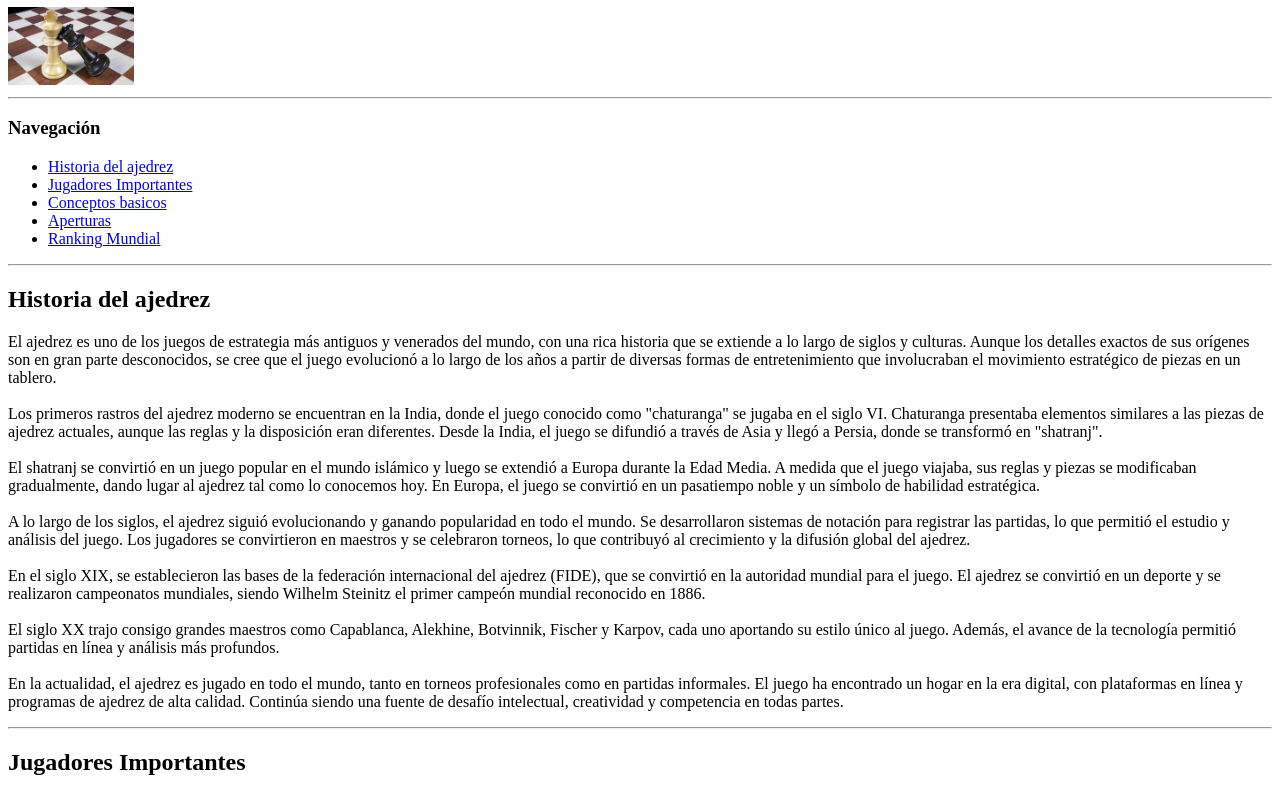
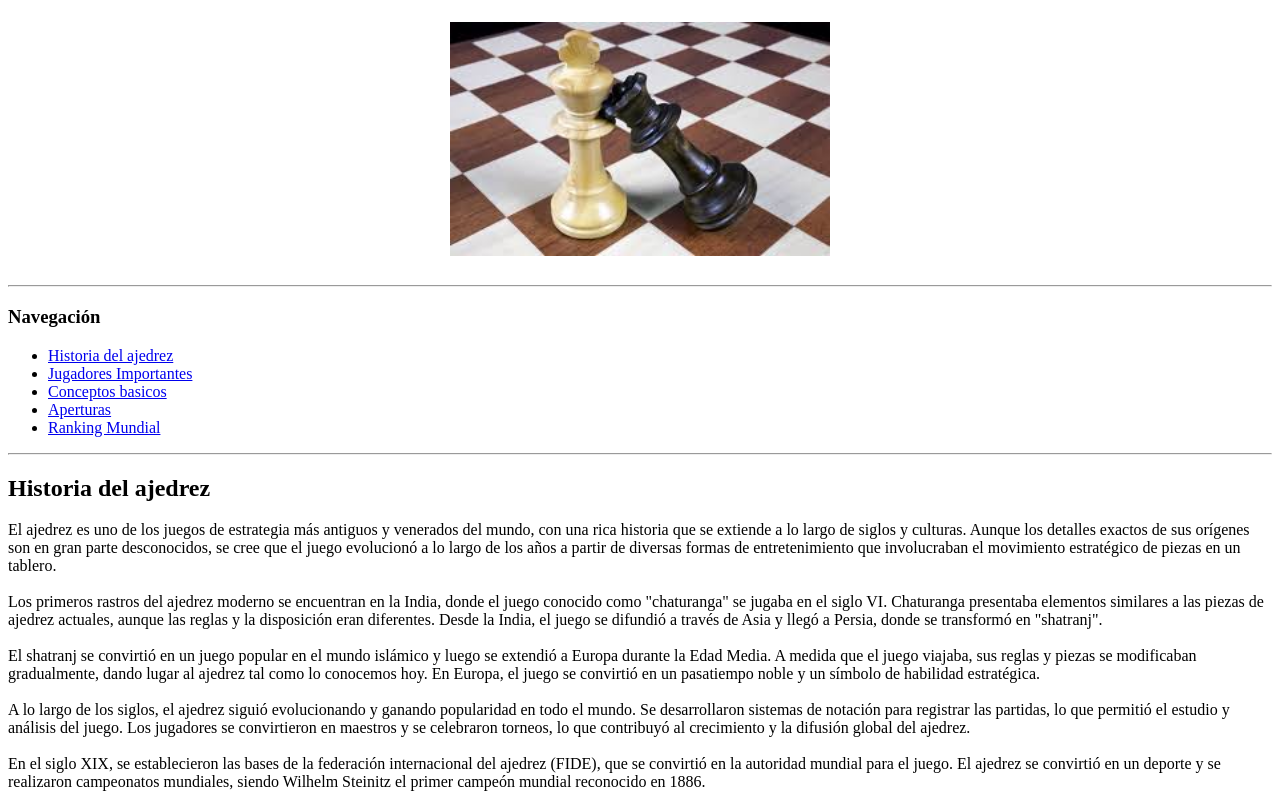
Before and after one commit to Jp3Gamer0001/Proyectoajedrez, a plain HTML site: page index.html in a window 1280 px wide. Shown: the part 73-866 px from the top of the page. Drawn offline with Linux system fonts and the light colour scheme.

Commit message:
Se centro el titulo

```diff
--- a/index.html
+++ b/index.html
@@ -16,17 +16,22 @@
   </head>
 
   <body>
-    <div id="inicio">
-      <h1>Ajedrez</h1>
-      <img
-        src="imagenes/images.jpeg"
-        alt="foto_ajedrez"
-        width="10%"
-        height="10%"
-      />
+    <div class="inicio">
+      <h1>
+        <center>Ajedrez</center> <br>
+        <div id="inicio"> <center>
+          <img
+            src="imagenes/images.jpeg"
+            alt="foto_ajedrez"
+            width="30%"
+            height="30%"
+          />
+        </div>
+      </center>
+      </h1>
     </div>
 
-    <hr />
+    <hr style="clear:both"/>
 
     <div id="nav">
       <h3>Navegación</h3>
```
